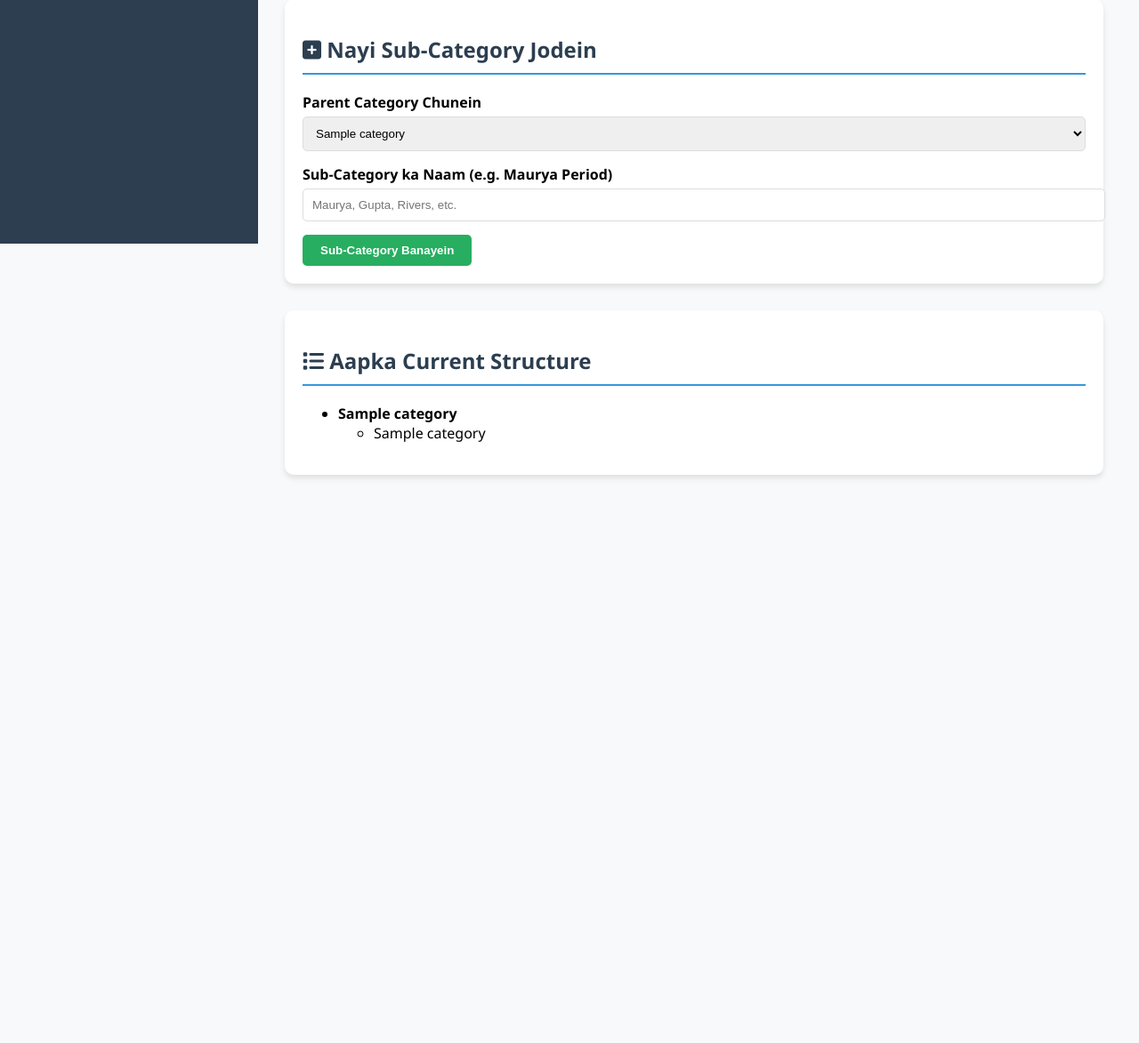
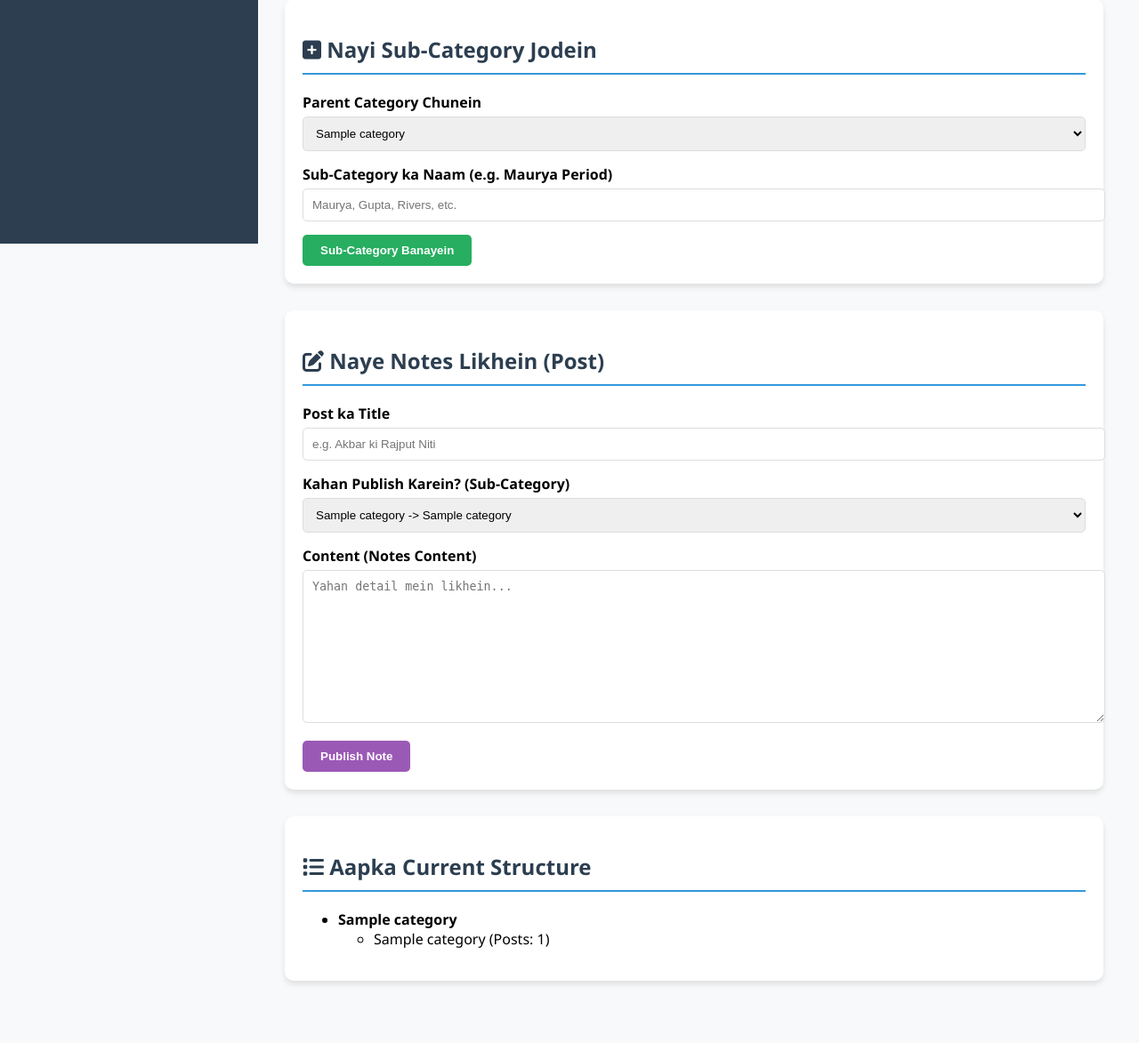
Before and after one commit to cognitoias-droid/UPSC-Web-App, a Flask app: page /admin in a window 1280 px wide. Shown: the part 566-1739 px from the top of the page at 89% size. Before the commit the page ends 1104 px from the top, so only its background shows below. Run offline with Flask 3, Linux system fonts and the light colour scheme; tables that the repository leaves empty hold one stand-in row (values such as "Sample post").

Commit message:
Update admin.html

```diff
--- a/templates/admin.html
+++ b/templates/admin.html
@@ -71,6 +71,29 @@
         </form>
     </div>
 
+    <div class="card" style="border-top-color: #9b59b6;">
+        <h2><i class="fas fa-edit"></i> Naye Notes Likhein (Post)</h2>
+        <form method="POST">
+            <div class="form-group">
+                <label>Post ka Title</label>
+                <input type="text" name="post_title" placeholder="e.g. Akbar ki Rajput Niti" required>
+            </div>
+            <div class="form-group">
+                <label>Kahan Publish Karein? (Sub-Category)</label>
+                <select name="sub_id" required>
+                    {% for sub in subcategories %}
+                    <option value="{{ sub.id }}">{{ sub.parent_category.name }} -> {{ sub.name }}</option>
+                    {% endfor %}
+                </select>
+            </div>
+            <div class="form-group">
+                <label>Content (Notes Content)</label>
+                <textarea name="post_content" rows="10" placeholder="Yahan detail mein likhein..." required></textarea>
+            </div>
+            <button type="submit" class="btn" style="background: #9b59b6;">Publish Note</button>
+        </form>
+    </div>
+
     <div class="card">
         <h2><i class="fas fa-list"></i> Aapka Current Structure</h2>
         <ul>
@@ -78,7 +101,7 @@
             <li><b>{{ cat.name }}</b>
                 <ul>
                     {% for sub in cat.subcategories %}
-                    <li>{{ sub.name }}</li>
+                    <li>{{ sub.name }} (Posts: {{ sub.posts|length }})</li>
                     {% endfor %}
                 </ul>
             </li>
```
